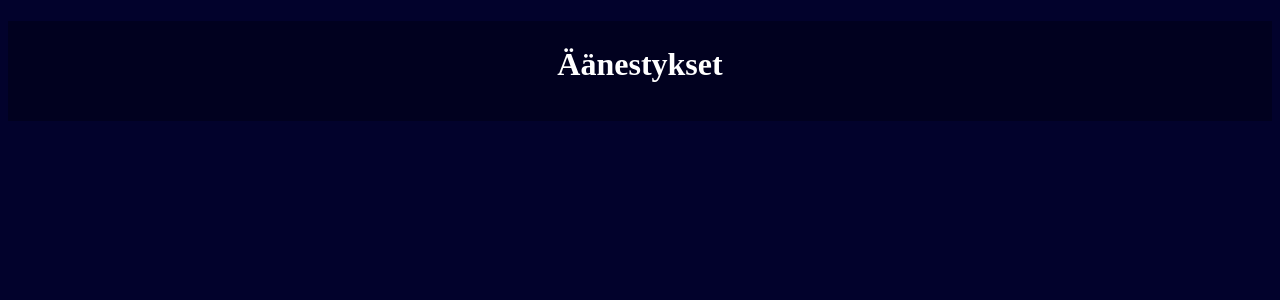
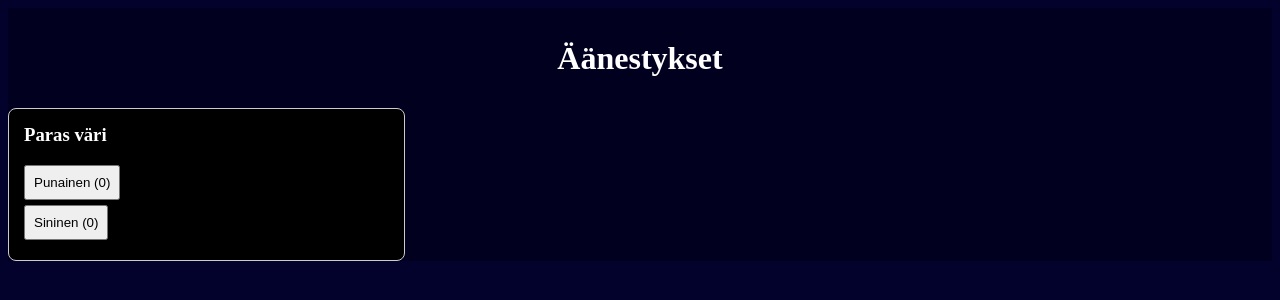
Before and after one commit to TopAnter/UseCase-662, a plain HTML site: page äänestykset.html in a window 1280 px wide. Drawn offline with Linux system fonts and the light colour scheme.

Commit message:
melkein valmis

```diff
--- a/main.js
+++ b/main.js
@@ -1,7 +1,16 @@
 let admin = false;
 
+let aanestykset = [
+    { nimi: "Paras väri", vaihtoehdot: [{ nimi: "Punainen", aania: 0 }, { nimi: "Sininen", aania: 0 }] }
+]
+
 document.addEventListener("DOMContentLoaded", () => {
-  // nappi etusivulla (avaa kirjautumisen)
+  const selaaBtn = document.getElementById("selaa");
+  if (selaaBtn) {
+    selaaBtn.addEventListener("click", function() {
+      localStorage.setItem("admin", "false");
+    });
+  }
   const kirjauduBtn = document.getElementById("kirjaudu");
   if (kirjauduBtn) {
     kirjauduBtn.addEventListener("click", function(event) {
@@ -11,7 +20,6 @@ document.addEventListener("DOMContentLoaded", () => {
     });
   }
 
-  // kirjautumislomake
   const kirjauduForm = document.getElementById("kirjauduForm");
   if (kirjauduForm) {
     kirjauduForm.addEventListener("submit", function(event) {
@@ -19,7 +27,7 @@ document.addEventListener("DOMContentLoaded", () => {
 
       const pw = document.getElementById("pw").value;
       if (pw === "admin") {
-        admin = true;
+        localStorage.setItem("admin", "true");
         window.location.href = "äänestykset.html";
       } else {
         alert("Väärä salasana!");
@@ -27,12 +35,39 @@ document.addEventListener("DOMContentLoaded", () => {
     });
   }
 
-  // jos haluat jotain logiikkaa äänestykset.html-sivulle
+
   const aanestykset = document.getElementById("äänestyksetDiv");
   if (aanestykset) {
-    console.log("Olet äänestyssivulla!");
-    if (admin) {
-      // esim. näytä admin-painikkeet
+    const onAdmin = localStorage.getItem("admin") === "true";
+    if (onAdmin) {
+      document.getElementById("hNappi").style.display = "block";
     }
   }
 });
+
+const aanestysLaatikko = document.getElementById("aanestysMonitor");
+
+
+function luoAanestysDiv(aanestys) {
+  const div = document.createElement("div");
+  div.className = "aanestysDiv";
+
+  const otsikko = document.createElement("h3");
+  otsikko.textContent = aanestys.nimi;
+  div.appendChild(otsikko);
+
+  aanestys.vaihtoehdot.forEach((v, i) => {
+    const nappi = document.createElement("button");
+    nappi.className = "vaihtoehtoBtn";
+    nappi.textContent = `${v.nimi} (${v.aania})`;
+    nappi.addEventListener("click", () => {
+      v.aania += 1;
+      nappi.textContent = `${v.nimi} (${v.aania})`;
+    });
+    div.appendChild(nappi);
+  });
+
+  aanestysLaatikko.appendChild(div);
+}
+
+aanestykset.forEach(aanestys => luoAanestysDiv(aanestys));
--- a/styles.css
+++ b/styles.css
@@ -4,13 +4,18 @@
     background-color: rgb(1, 1, 31);
     text-align: center;
     color: white;
+    display: flex;
+    align-items: center;
+    justify-content: space-between;
 
 }
 
 .yla h1{
-    padding-top: 25px;
+    position: absolute;
+    left: 50%;
+    transform: translateX(-50%);
+    margin: 0;
 }
-
 #etusivu{
     margin: 0 auto;
     width: 50%;
@@ -38,3 +43,38 @@
     height: 50px;
     margin: auto;
 }
+
+#hNappi{
+    color: white;
+    background-color: black;
+    width: 15%;
+    padding: 8px 12px;
+}
+
+#aanestysMonitor{
+    width: 100%;
+    background-color: rgb(1, 1, 31);
+    display: flex;
+
+}
+
+.aanestysDiv {
+  border: 1px solid #ccc;
+  padding: 15px;
+  width: calc(33% - 20px); /* kolme vierekkäin + gap */
+  box-sizing: border-box;
+  border-radius: 8px;
+  background-color: #000000;
+  color: white;
+}
+
+.aanestysDiv h3 {
+  margin-top: 0;
+}
+
+.vaihtoehtoBtn {
+  display: block;
+  margin: 5px 0;
+  padding: 8px;
+  cursor: pointer;
+}
--- a/äänestykset.html
+++ b/äänestykset.html
@@ -7,11 +7,14 @@
         <link rel="stylesheet" href="styles.css">
         <title>Äänestys</title>
     </head>
-    <body style="background-color: rgb(2, 2, 44);">
+    <body style="background-color: rgb(2, 2, 44);" id="äänestyksetDiv">
         <div class="yla">
+            <button id="hNappi" style="display: none;"><h2>Hallitse Äänestyksiä</h2></button>
             <h1>Äänestykset</h1>
         </div>
+        <div id="aanestysMonitor" style="display: flex; flex-wrap: wrap; gap: 20px;">
 
+        </div>
 
         <script src="main.js"></script>
     </body>
```
Also changed, not shown: index.html (+1 -1 lines).
